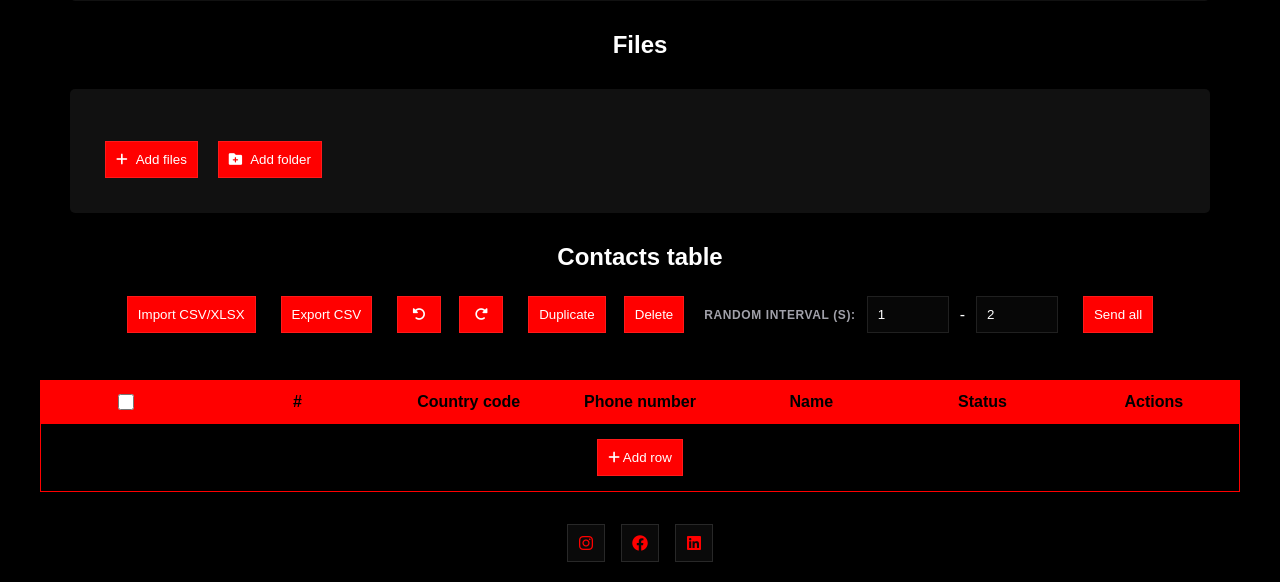
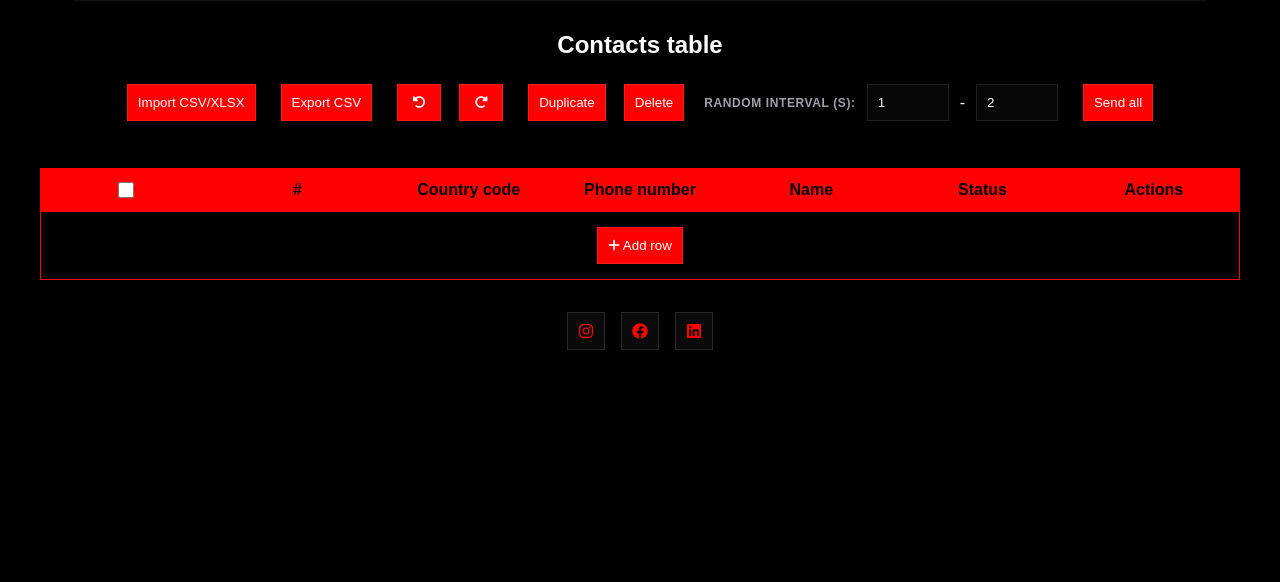
Before and after one commit to asolfandco/DISPATCHER, a Flask app: page / in a window 1280 px wide. Shown: the part 970-1552 px from the top of the page. After the commit the page ends 1320 px from the top, so only its background shows below. Run offline with Flask 3, Linux system fonts and the light colour scheme; some web fonts are replaced.

Commit message:
Remove file attachments and add send progress

```diff
--- a/app.py
+++ b/app.py
@@ -456,17 +456,6 @@ def render_message(template, name=None):
 
 
 def parse_request_payload():
-	if request.content_type and request.content_type.startswith("multipart/form-data"):
-		payload_raw = request.form.get("payload")
-		payload = {}
-		if payload_raw:
-			try:
-				import json as _json
-				payload = _json.loads(payload_raw)
-			except Exception:
-				payload = {}
-		files = request.files.getlist("files")
-		return payload, files
 	return request.get_json(force=True, silent=True) or {}, []
 
 
@@ -586,13 +575,10 @@ def upload_csv():
 
 @app.route('/send', methods=['POST'])
 def send():
-	data, uploaded_files = parse_request_payload()
+	data, _ = parse_request_payload()
 	phone = data.get('phone')
 	message_template = data.get('message')
 	name = data.get('name')
-	file_links = normalize_file_links(data)
-	upload_paths = save_uploaded_files(uploaded_files)
-	download_paths = []
 	row_index = data.get('row_index')
 	message = render_message(message_template, name)
 	if not phone or not message:
@@ -627,29 +613,8 @@ def send():
 			except Exception:
 				pass
 
-			file_paths = upload_paths[:]
-			if file_links and not file_paths:
-				for file_link in file_links:
-					file_path = download_file_from_link(file_link)
-					if not file_path:
-						continue
-					file_paths.append(file_path)
-					download_paths.append(file_path)
-
-			if file_paths:
-				if not attach_files(driver, file_paths):
-					raise Exception("error_attach_files")
-				caption_set = set_media_caption(driver, message)
-				if not click_send_button(driver, timeout=30):
-					raise Exception("error_send_attachments")
-				time.sleep(0.2)
-				if not caption_set:
-					chat_input = wait_for_chat_input(driver, 15)
-					if not ensure_message_sent(driver, chat_input, message):
-						raise Exception("error_send_message")
-			else:
-				if not ensure_message_sent(driver, chat_input, message):
-					raise Exception("error_send_message")
+			if not ensure_message_sent(driver, chat_input, message):
+				raise Exception("error_send_message")
 			time.sleep(0.2)
 			return jsonify({'status': 'Message sent', 'row_index': row_index})
 		except Exception as e:
@@ -659,16 +624,7 @@ def send():
 				error_payload['error_code'] = error_key
 			return jsonify(error_payload)
 		finally:
-			for path in upload_paths:
-				try:
-					os.unlink(path)
-				except Exception:
-					pass
-			for path in download_paths:
-				try:
-					os.unlink(path)
-				except Exception:
-					pass
+			pass
 
 @app.route('/send_all', methods=['POST'])
 def send_all():
--- a/templates/index.html
+++ b/templates/index.html
@@ -225,88 +225,6 @@
             margin: 30px auto;
             text-align: left;
         }
-        .file-section textarea {
-            width: 100%;
-            box-sizing: border-box;
-        }
-        .file-section {
-            background-color: #111111;
-            padding: 30px;
-            border-radius: 5px;
-            width: 90%;
-            margin: 30px auto;
-            text-align: left;
-        }
-        .file-rows {
-            display: flex;
-            flex-direction: column;
-            gap: 10px;
-        }
-        .file-actions {
-            display: flex;
-            flex-wrap: wrap;
-            gap: 10px;
-            margin-top: 10px;
-        }
-        .file-row {
-            display: grid;
-            grid-template-columns: 1fr auto;
-            gap: 10px;
-            align-items: center;
-        }
-        .file-row .file-meta {
-            display: flex;
-            flex-direction: column;
-            gap: 4px;
-            text-align: left;
-        }
-        .file-row .file-name {
-            font-size: 0.9rem;
-            color: #FFFFFF;
-            word-break: break-all;
-        }
-        .file-row .file-size,
-        .file-row .file-status {
-            font-size: 0.75rem;
-            color: #a1a1aa;
-        }
-        .file-row .file-status.loading {
-            color: #FFD166;
-        }
-        .file-row .file-status.loaded {
-            color: #7CFC98;
-        }
-        .file-row .file-status.error {
-            color: #FF4D4D;
-        }
-        .file-progress {
-            width: 100%;
-            height: 6px;
-            background: rgba(255, 255, 255, 0.08);
-            border-radius: 999px;
-            overflow: hidden;
-        }
-        .file-progress-bar {
-            height: 100%;
-            width: 0;
-            background: linear-gradient(90deg, #FF0000, #FF6B6B);
-            transition: width 0.2s ease;
-        }
-        .file-row button {
-            width: 36px;
-            height: 36px;
-            padding: 0;
-            display: inline-flex;
-            align-items: center;
-            justify-content: center;
-            background: transparent;
-            border: 1px solid rgba(255, 255, 255, 0.15);
-            color: #FFFFFF;
-        }
-        .file-row button:hover {
-            color: #FF0000;
-            border-color: rgba(255, 255, 255, 0.3);
-        }
         .history-actions {
             display: inline-flex;
             align-items: center;
@@ -314,19 +232,6 @@
         }
         .history-actions button {
             min-width: 44px;
-        }
-        .file-add {
-            margin-top: 12px;
-            display: inline-flex;
-            align-items: center;
-            gap: 8px;
-            background-color: #FF0000;
-            border: 1px solid rgba(255, 255, 255, 0.1);
-            color: #FFFFFF;
-        }
-        .file-add:hover {
-            background-color: #CC0000;
-            color: #FFFFFF;
         }
         .editor-toolbar button {
             margin: 5px;
@@ -571,17 +476,6 @@
             </div>
             <textarea id="messageEditor" rows="20" placeholder="Type your message here..." data-i18n-placeholder="placeholder_editor"></textarea>
             <div class="char-counter"><span data-i18n="char_count_label">Characters</span>: <span id="editorCharCount">0</span>/4096</div>
-        </div>
-
-        <h2 class="editor-header" data-i18n="file_section">Archivo</h2>
-        <div class="file-section">
-            <input type="file" id="filePicker" multiple style="display: none;" onchange="handleFilePick(event)">
-            <input type="file" id="folderPicker" webkitdirectory directory multiple style="display: none;" onchange="handleFilePick(event)">
-            <div id="fileRows" class="file-rows"></div>
-            <div class="file-actions">
-                <button type="button" class="file-add" onclick="document.getElementById('filePicker').click()"><i class="fas fa-plus"></i> <span data-i18n="add_file">Agregar archivo</span></button>
-                <button type="button" class="file-add" onclick="document.getElementById('folderPicker').click()"><i class="fas fa-folder-plus"></i> <span data-i18n="add_folder">Agregar carpeta</span></button>
-            </div>
         </div>
 
         <div class="section-header">
@@ -707,7 +601,9 @@
                 file_status_loaded: 'Cargado',
                 file_status_error: 'Error',
                 sending: 'Enviando...',
-                sending_in_progress: 'Envío en curso...'
+                sending_in_progress: 'Envío en curso...',
+                send_summary: 'Enviados: {sent} · Errores: {error} · Omitidos: {skipped}',
+                of: 'de'
             },
             en: {
                 title: 'DISPATCHER.',
@@ -774,7 +670,9 @@
                 file_status_loaded: 'Loaded',
                 file_status_error: 'Error',
                 sending: 'Sending...',
-                sending_in_progress: 'Sending in progress...'
+                sending_in_progress: 'Sending in progress...',
+                send_summary: 'Sent: {sent} · Errors: {error} · Skipped: {skipped}',
+                of: 'of'
             }
         };
         let currentLang = 'en';
@@ -1067,6 +965,20 @@
                 return t(data.error);
             }
             return data?.error || t('error_connect');
+        }
+
+        function formatSendSummary(results) {
+            const counts = { sent: 0, error: 0, skipped: 0 };
+            results.forEach(result => {
+                const status = (result.status || '').toLowerCase();
+                if (status === 'sent') counts.sent += 1;
+                else if (status === 'error') counts.error += 1;
+                else counts.skipped += 1;
+            });
+            return t('send_summary')
+                .replace('{sent}', counts.sent)
+                .replace('{error}', counts.error)
+                .replace('{skipped}', counts.skipped);
         }
 
         function getCellValue(cell) {
@@ -1152,13 +1064,12 @@
             const phone = getCellValue(cells[3]);
             const name = getCellValue(cells[4]);
             const message = document.getElementById('messageEditor').value || '';
-            const files = getSelectedFiles();
             if (!message.trim()) {
                 showStatus(t('message_required'), true);
                 return;
             }
             setRowStatus(row, 'pending');
-            sendMessage(phone, message, files, countryCode, name, row);
+            sendMessage(phone, message, countryCode, name, row);
         }
 
         function deleteRow(button) {
@@ -1240,7 +1151,11 @@
             pushTableHistory();
         }
 
-        function sendAll() {
+        function sleep(ms) {
+            return new Promise(resolve => setTimeout(resolve, ms));
+        }
+
+        async function sendAll() {
             if (isSending) {
                 showStatus(t('sending_in_progress'), false, true);
                 return;
@@ -1261,50 +1176,66 @@
             rows.forEach(row => setRowStatus(row, 'pending'));
 
             const message = document.getElementById('messageEditor').value || '';
-            const files = getSelectedFiles();
             if (!message.trim()) {
                 showStatus(t('message_required'), true);
                 return;
             }
 
-            const minInterval = parseInt(document.getElementById('intervalMin').value);
-            const maxInterval = parseInt(document.getElementById('intervalMax').value);
+            const minInterval = parseFloat(document.getElementById('intervalMin').value) || 1;
+            const maxInterval = parseFloat(document.getElementById('intervalMax').value) || 2;
 
             isSending = true;
-            showStatus(t('sending'), false, true);
-            sendPayload('/send_all', { contacts, message, min_interval: minInterval, max_interval: maxInterval }, files)
-            .then(async response => {
+            const total = contacts.length;
+            let sent = 0;
+            let error = 0;
+            let skipped = 0;
+            let index = 0;
+            for (const contact of contacts) {
+                index += 1;
+                const row = rows.find(r => parseInt(r.dataset.rowIndex, 10) === contact.row_index);
+                if (!contact.phone) {
+                    skipped += 1;
+                    if (row) setRowStatus(row, 'skipped');
+                    showStatus(`${t('sending')} ${index} ${t('of')} ${total}`, false, true);
+                    continue;
+                }
+                try {
+                    const response = await sendPayload('/send', {
+                        phone: contact.phone,
+                        message,
+                        country_code: contact.country_code,
+                        name: contact.name,
+                        row_index: contact.row_index
+                    });
                     const text = await response.text();
                     let data = {};
                     try { data = JSON.parse(text); } catch (_) { data = { error: text || 'Server error' }; }
                     if (!response.ok && !data.error) {
                         data.error = `HTTP ${response.status}`;
                     }
-                return data;
-            })
-            .then(data => {
                     if (data.error) {
-                    showStatus(localizeError(data), true);
+                        error += 1;
+                        if (row) setRowStatus(row, 'error', localizeError(data));
                     } else {
-                    showStatus(data.status || 'OK', false);
-                    if (Array.isArray(data.results)) {
-                        data.results.forEach(result => {
-                            if (result.row_index === null || result.row_index === undefined) return;
-                            const row = rows.find(r => parseInt(r.dataset.rowIndex, 10) === result.row_index);
-                            if (row) {
-                                const tooltip = result.error_code ? t(result.error_code) : result.error;
-                                setRowStatus(row, result.status || 'pending', tooltip);
-                            }
-                        });
-                    }
-                }
-            })
-            .catch(() => {
-                showStatus(t('error_connect'), true);
-            })
-            .finally(() => {
+                        sent += 1;
+                        if (row) setRowStatus(row, 'sent');
+                    }
+                } catch (err) {
+                    error += 1;
+                    if (row) setRowStatus(row, 'error', t('error_connect'));
+                }
+                showStatus(`${t('sending')} ${index} ${t('of')} ${total}`, false, true);
+                if (index < total) {
+                    const wait = (Math.random() * (maxInterval - minInterval) + minInterval) * 1000;
+                    await sleep(wait);
+                }
+            }
+            const summary = t('send_summary')
+                .replace('{sent}', sent)
+                .replace('{error}', error)
+                .replace('{skipped}', skipped);
+            showStatus(summary, error > 0);
             isSending = false;
-            });
         }
 
         function insertFormat(format) {
@@ -1356,14 +1287,14 @@
             scheduleMessageHistory();
         }
 
-        function sendMessage(phone, message, files, countryCode, name, row) {
+        function sendMessage(phone, message, countryCode, name, row) {
             if (isSending) {
                 showStatus(t('sending_in_progress'), false, true);
                 return;
             }
             isSending = true;
             showStatus(t('sending'), false, true);
-            sendPayload('/send', { phone, message, country_code: countryCode, name, row_index: row ? parseInt(row.dataset.rowIndex, 10) : null }, files)
+            sendPayload('/send', { phone, message, country_code: countryCode, name, row_index: row ? parseInt(row.dataset.rowIndex, 10) : null })
             .then(async response => {
                 const text = await response.text();
                 let data = {};
@@ -1423,14 +1354,6 @@
         }
 
         function sendPayload(url, payload, files) {
-            if (files && files.length) {
-                const formData = new FormData();
-                formData.append('payload', JSON.stringify(payload));
-                files.forEach(file => {
-                    formData.append('files', file, file.name);
-                });
-                return fetch(url, { method: 'POST', body: formData });
-            }
             return fetch(url, {
                 method: 'POST',
                 headers: { 'Content-Type': 'application/json' },
```
Lines whose indentation alone changed are shown as unchanged.
